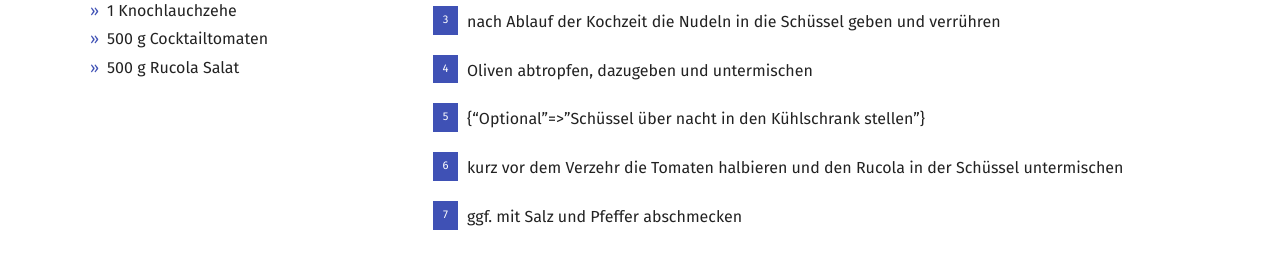
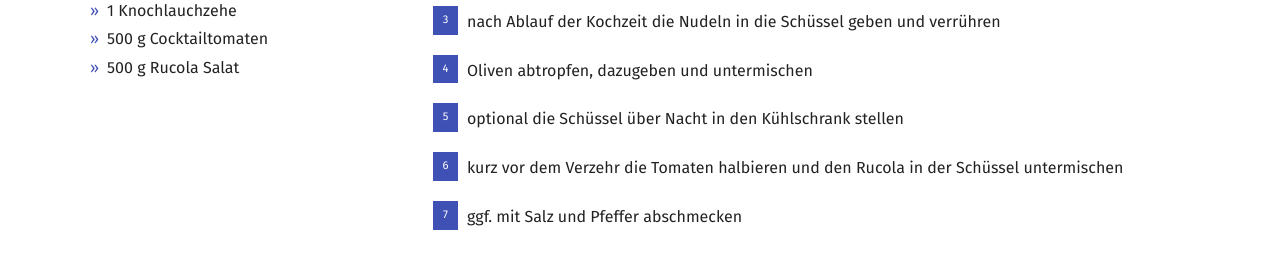
Before and after one commit to noahrmal/recipe-md, a Jekyll site: the page built from _recipes/noodle-arugula-salad.md, in a window 1280 px wide. Shown: the part 1068-1343 px from the top of the page. Built offline with Jekyll 4.4.1, drawn with Linux system fonts in a browser that asks for light colours; some web fonts are replaced.

Commit message:
Fix typo + representation of colon in jekyll

```diff
--- a/_recipes/noodle-arugula-salad.md
+++ b/_recipes/noodle-arugula-salad.md
@@ -17,7 +17,7 @@ directions:
 - Knoblauchzehe pressen und mit dem Pesto in einer großen Schüssel verrühren
 - nach Ablauf der Kochzeit die Nudeln in die Schüssel geben und verrühren
 - Oliven abtropfen, dazugeben und untermischen
-- Optional: Schüssel über nacht in den Kühlschrank stellen
+- optional die Schüssel über Nacht in den Kühlschrank stellen
 - kurz vor dem Verzehr die Tomaten halbieren und den Rucola in der Schüssel untermischen
 - ggf. mit Salz und Pfeffer abschmecken
 
```
